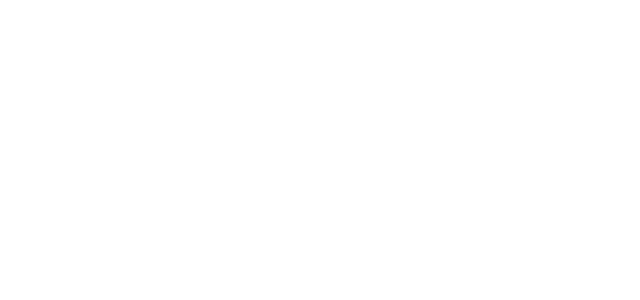
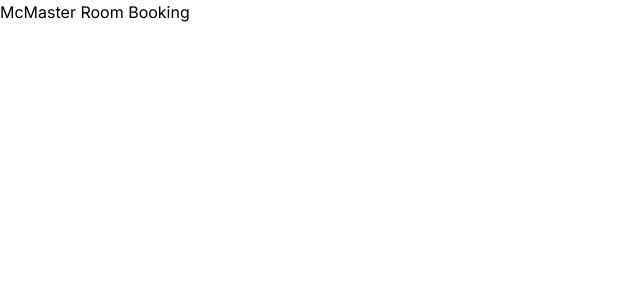
Before and after one commit to owengretzinger/room-booking-system, a Next.js app: page / in a window 1280 px wide. Shown: the top 300 px of the page, without its empty margins (0-640 px from the left). Built offline with nearby package versions, Linux system fonts and the light colour scheme.

Commit message:
add header to layout

```diff
--- a/src/app/layout.tsx
+++ b/src/app/layout.tsx
@@ -1,6 +1,7 @@
 import type { Metadata } from 'next'
 import { Inter } from 'next/font/google'
 import './globals.css'
+import Header from './Header'
 
 const inter = Inter({ subsets: ['latin'] })
 
@@ -16,7 +17,10 @@
 }) {
   return (
     <html lang="en">
-      <body className={inter.className}>{children}</body>
+      <body className={inter.className}>
+        <Header back={undefined} next={undefined} state_progress={undefined}></Header>
+        {children}
+      </body>
     </html>
   )
 }
```
